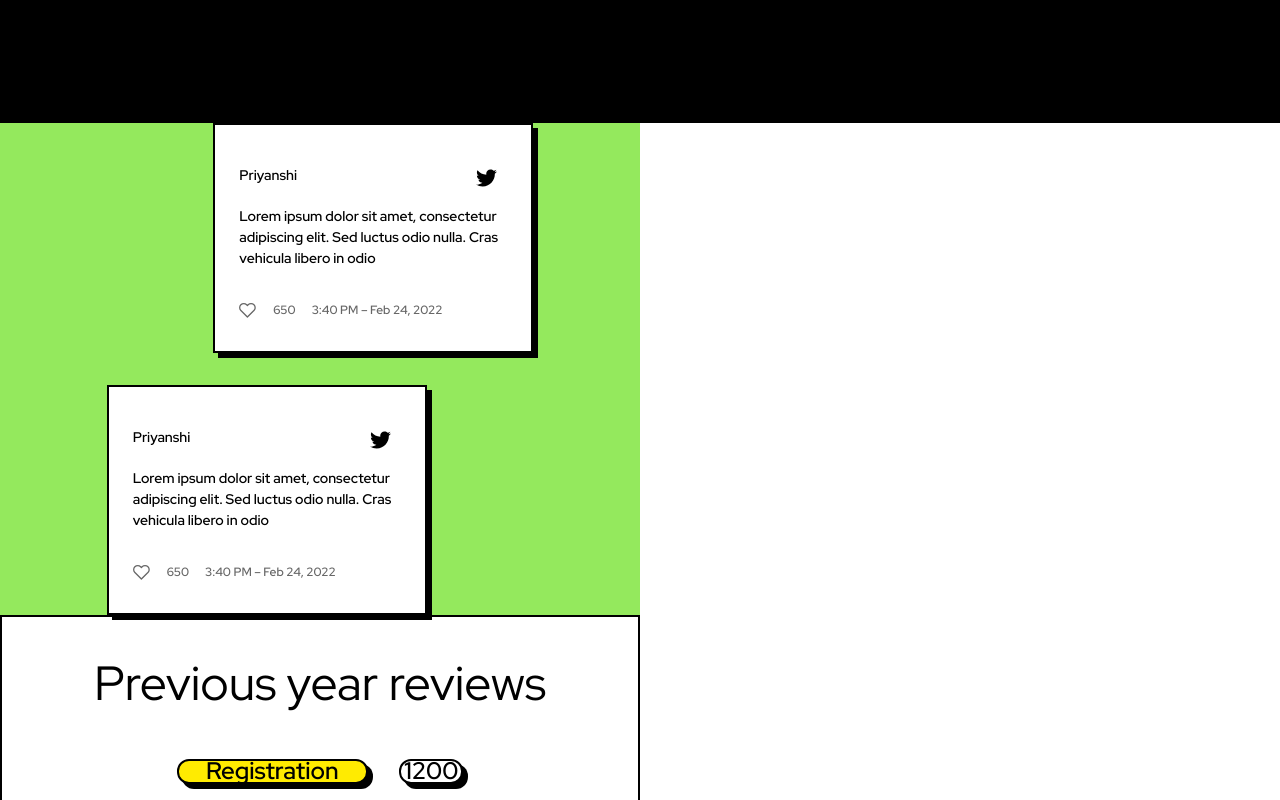
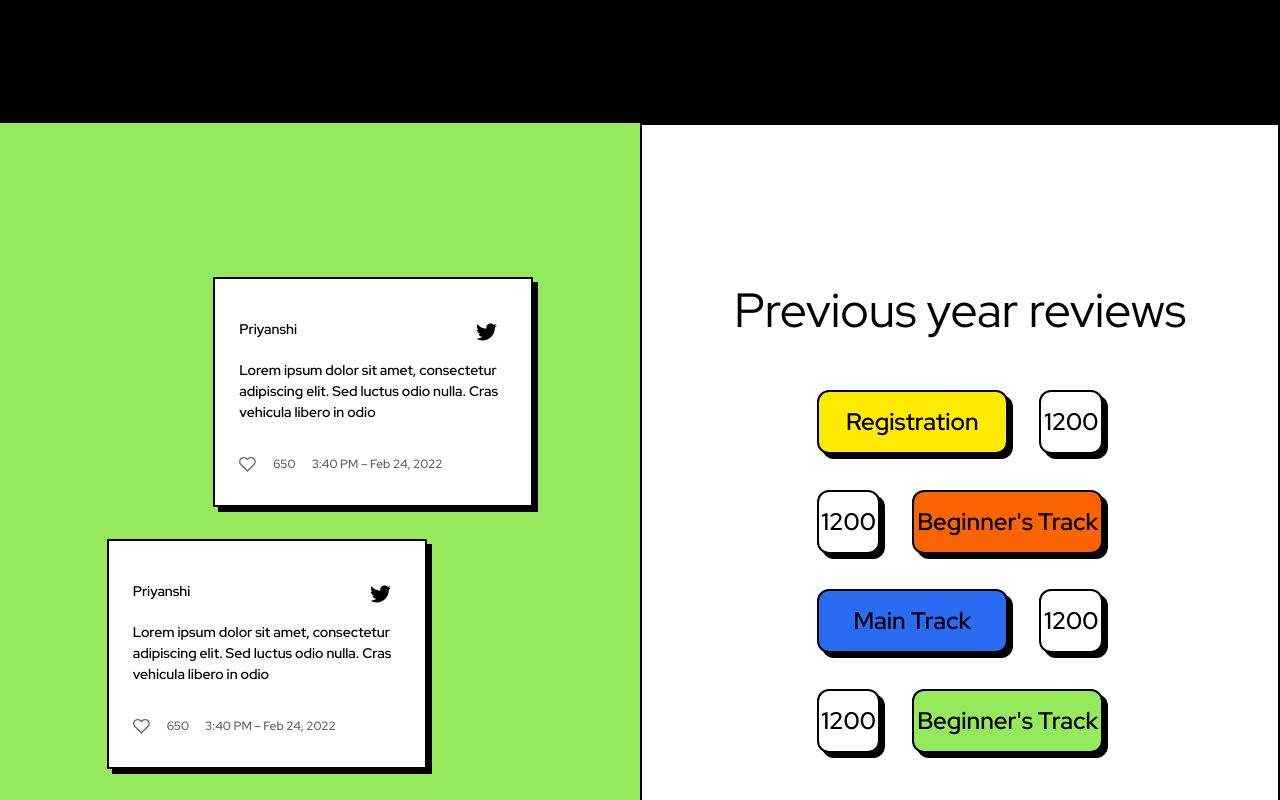
Before and after one commit to gdgcnitj/hackmol-4, a Next.js app: page / in a window 1280 px wide. Shown: the part 4960-5760 px from the top of the page. Built offline with nearby package versions, Linux system fonts and the light colour scheme; a web font is replaced by a local one.

Commit message:
just fixing

```diff
--- a/src/components/Testimonies.js
+++ b/src/components/Testimonies.js
@@ -3,7 +3,7 @@ import TestimonyCard from "./TestimonyCard";
 function Testimonies()
 {
     return (
-        <div className="bg-white flex h-screen w-full sm:flex-col">
+        <div className="bg-white flex h-screen w-full">
             {/* Left side */}
             <div className="bg-[#94E95D] h-full w-1/2 flex justify-center items-center ">
 
```
